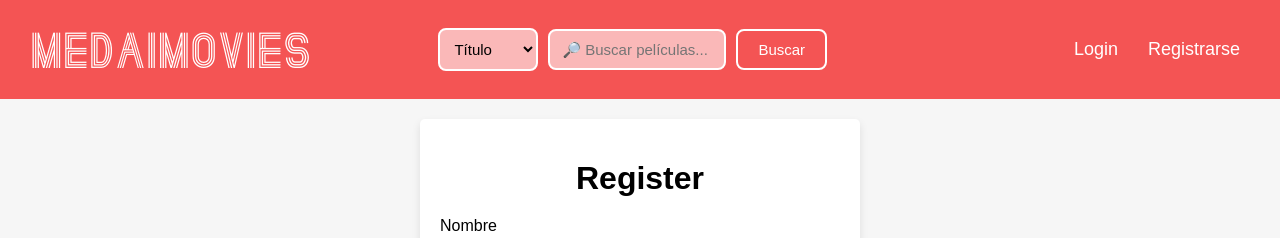
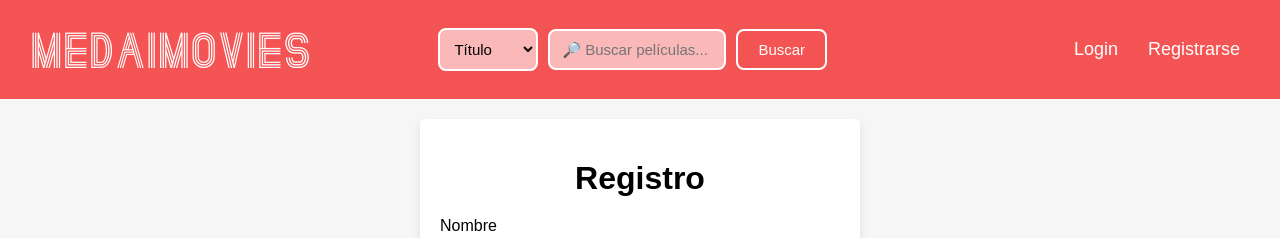
Before and after one commit to lara-ocon/MedAiMovies_Frontend, a React (Vite) app in the folder MedAiMoviesApp/: page /register in a window 1280 px wide. Shown: the top 238 px of the page. Built offline with nearby package versions, Linux system fonts and the light colour scheme.

Commit message:
[FIX] - Languaje fixes

```diff
--- a/MedAiMoviesApp/src/Register.jsx
+++ b/MedAiMoviesApp/src/Register.jsx
@@ -15,7 +15,7 @@ export default function Register() {
 
     return (
         <div className="container">
-            <h1>Register</h1>
+            <h1>Registro</h1>
             <div className="info">
                 <Form method="post">
                     <div className="form-control">
```
